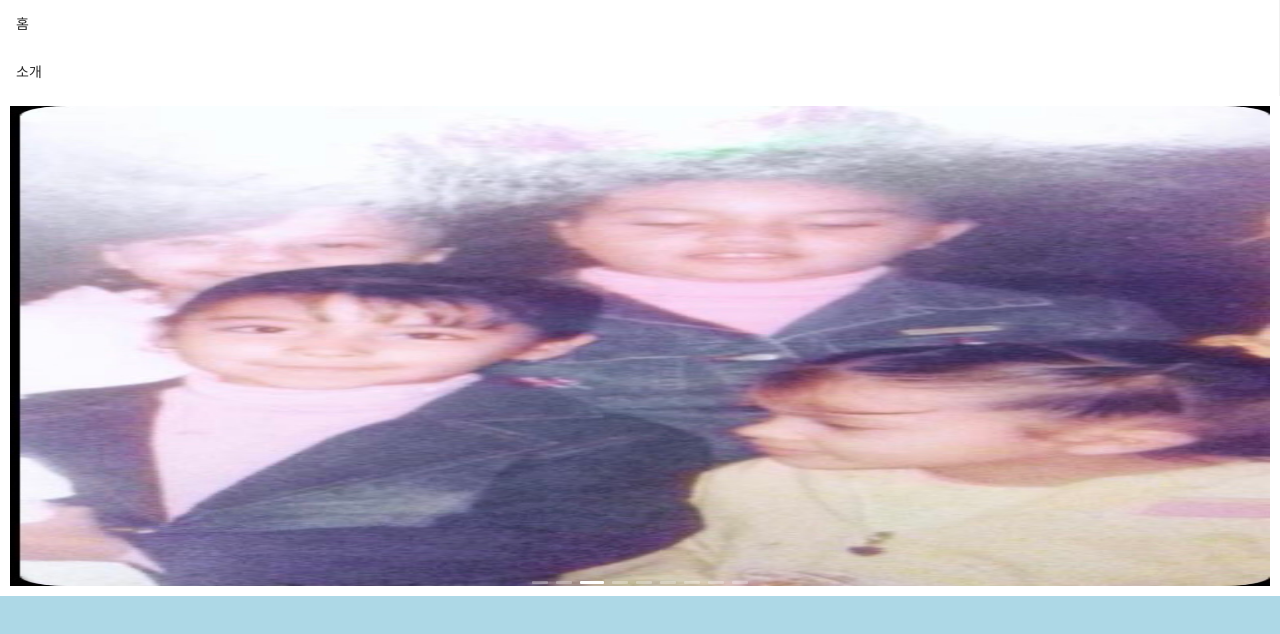
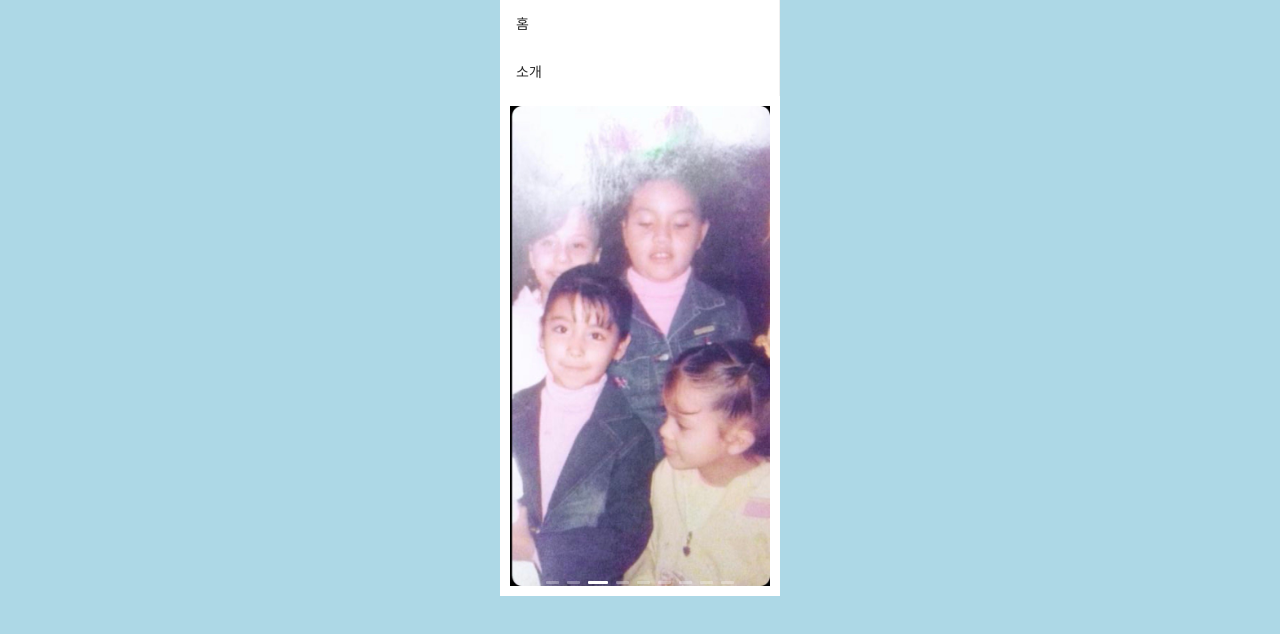
Before and after one commit to YangGwangSeong/yamliet, a React (Create React App) app in the folder client/: page / in a window 1280 px wide. Shown: the top 634 px of the page. Built offline with nearby package versions, Linux system fonts and the light colour scheme.

Commit message:
카드 슬래쉬 기능 완성.

```diff
--- a/client/src/Slider.jsx
+++ b/client/src/Slider.jsx
@@ -23,6 +23,7 @@ const contentStyle = {
 function Slider(){
 
     return(
+    <div className="Slider_wrap">
         <Carousel autoplay >
             <div>
                 <img alt="image9" src={image9} className="photo" style={contentStyle}></img>
@@ -52,6 +53,7 @@ function Slider(){
                 <img alt="image5" src={image8} className="photo" style={contentStyle}></img>
             </div>
         </Carousel>
+    </div>
     );
 }
 
--- a/client/src/Title.jsx
+++ b/client/src/Title.jsx
@@ -19,10 +19,12 @@ function Title(){
         //         </li>
         //     </ul>
         // </div>
+    <div className="Slider_wrap">
         <Menu>
             <Menu.Item><Link to="/">홈</Link></Menu.Item>
             <Menu.Item><Link to="/Deck">소개</Link></Menu.Item>
         </Menu>
+    </div>
     )
 }
 
--- a/client/src/styles.css
+++ b/client/src/styles.css
@@ -37,12 +37,12 @@
 
   .test > div > div {
     background-color: white;
-    background-size: auto 85%;
+    background-size: 95% 85%;
     background-repeat: no-repeat;
     background-position: center center;
     width: 45vh;
     max-width: 300px;
-    height: 85vh;
+    height: 75vh;
     max-height: 570px;
     will-change: transform;
     border-radius: 10px;
```
